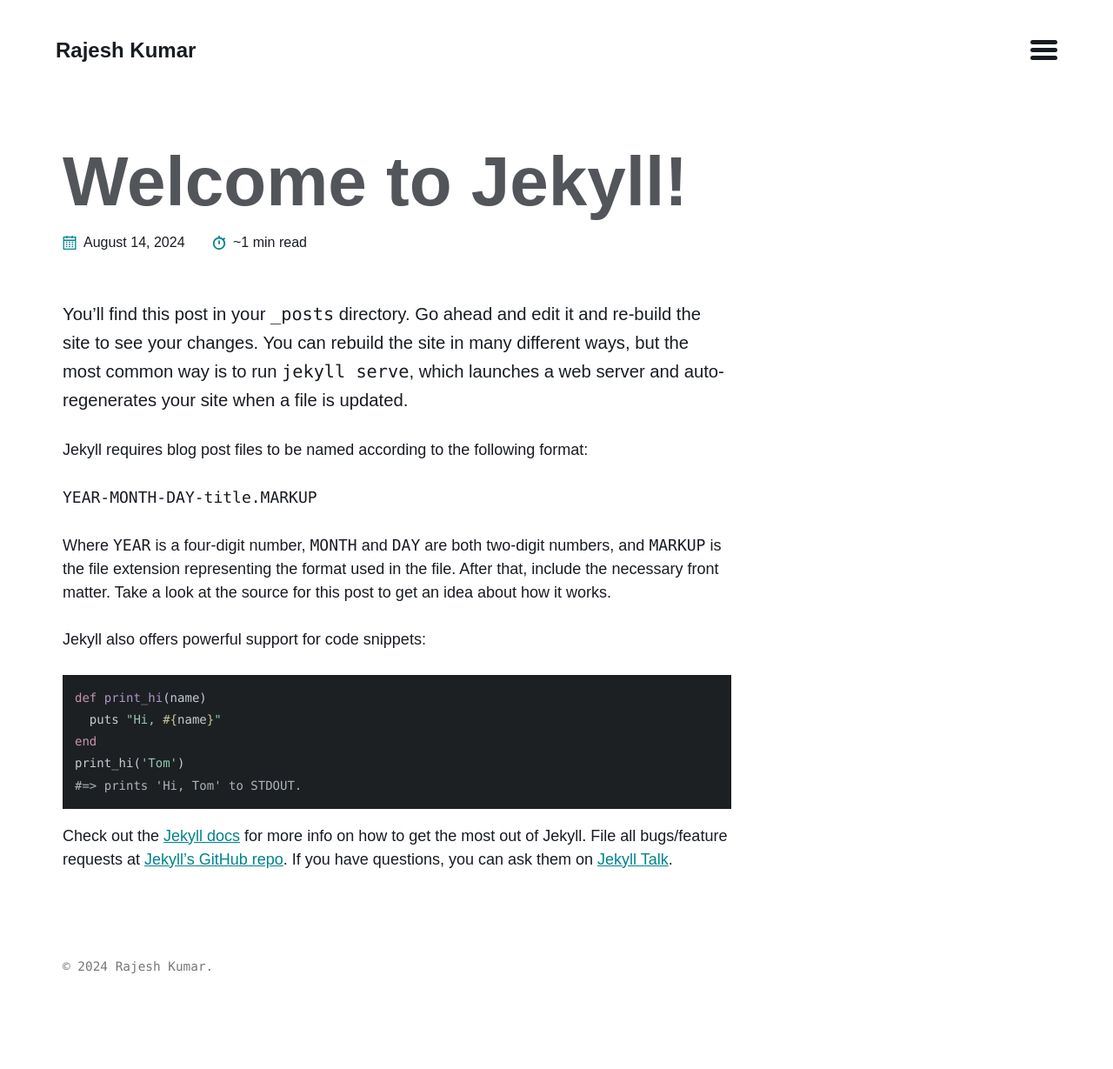
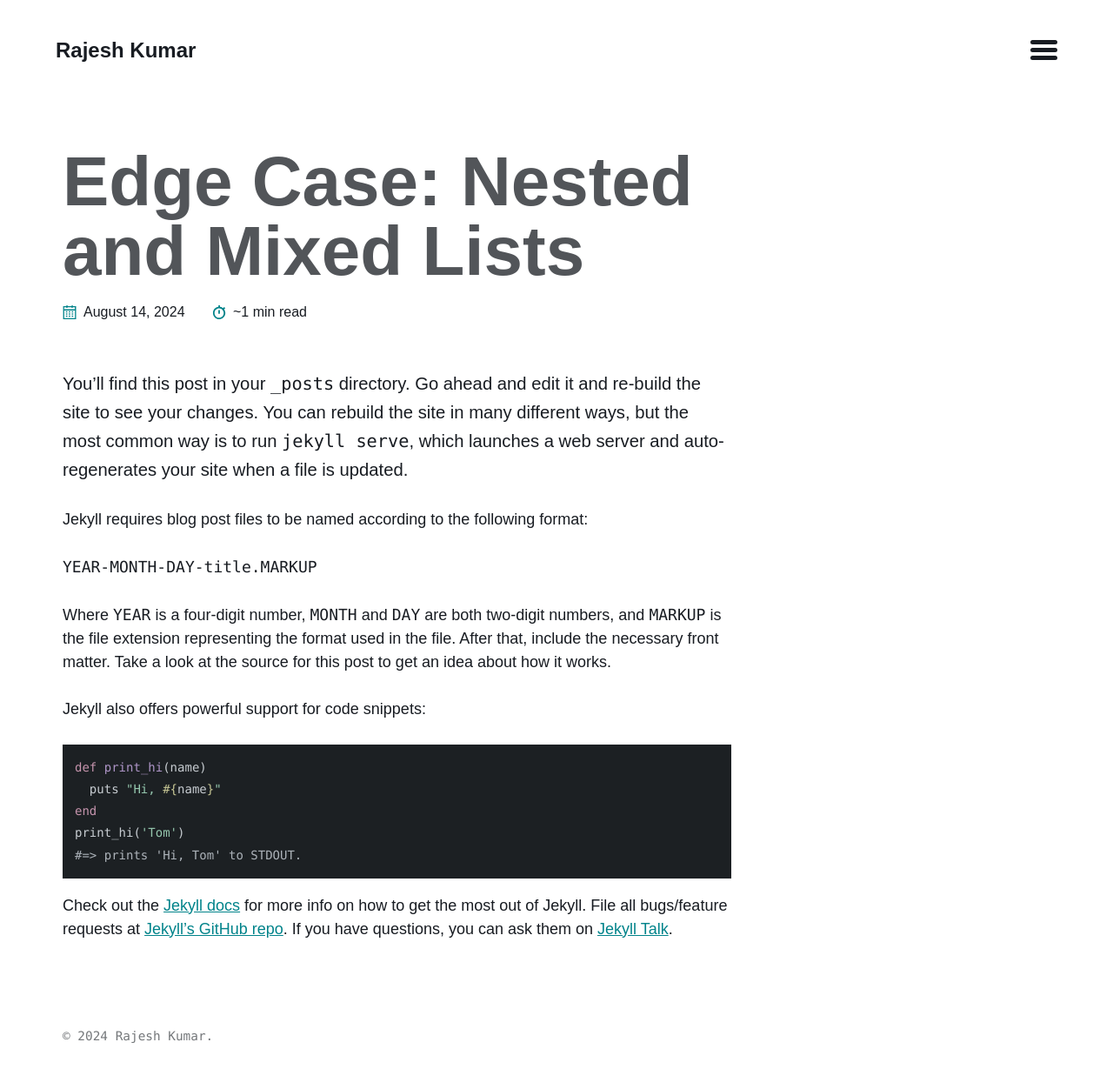
Before and after one commit to modelcollegedumka/Profile, a Jekyll site: the page built from _posts/2024-08-14-welcome-to-jekyll.markdown, in a window 1280 px wide. Shown: the whole page at 87% size. Built offline with Jekyll 4.4.1, drawn with Linux system fonts in a browser that asks for light colours; before the commit the page ends 1149 px from its top, so only the background shows below that.

Commit message:
Update 2024-08-14-welcome-to-jekyll.markdown

```diff
--- a/_posts/2024-08-14-welcome-to-jekyll.markdown
+++ b/_posts/2024-08-14-welcome-to-jekyll.markdown
@@ -1,8 +1,14 @@
 ---
-layout: post
-title:  "Welcome to Jekyll!"
-date:   2024-08-14 15:33:44 +0530
-categories: jekyll
+title: "Edge Case: Nested and Mixed Lists"
+categories:
+  - Edge Case
+tags:
+  - content
+  - css
+  - edge case
+  - lists
+  - markup
+last_modified_at: 2017-03-09T14:25:52-05:00
 ---
 You’ll find this post in your `_posts` directory. Go ahead and edit it and re-build the site to see your changes. You can rebuild the site in many different ways, but the most common way is to run `jekyll serve`, which launches a web server and auto-regenerates your site when a file is updated.
 
```
